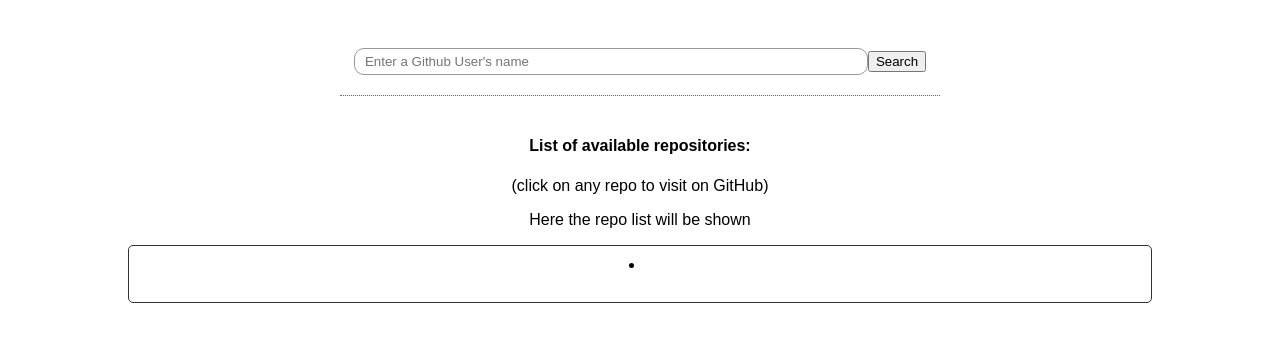
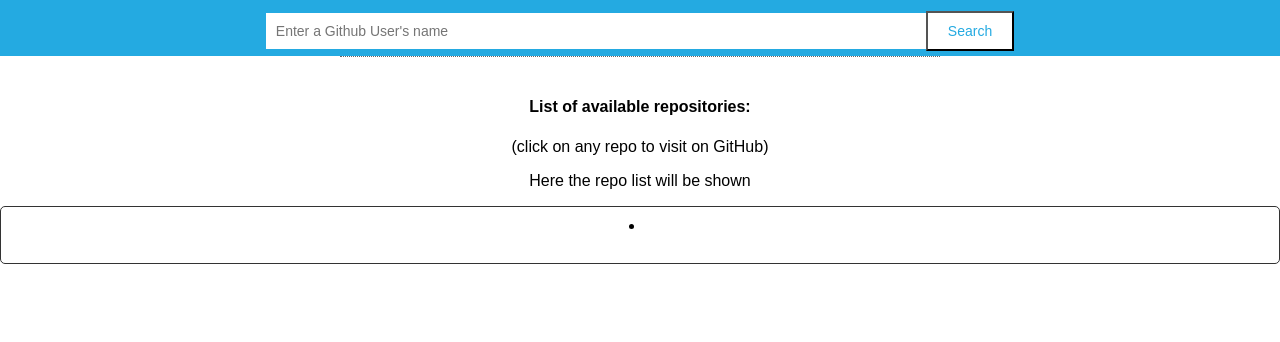
Before and after one commit to manjula-dube/react-redux-workshop, a React (Create React App) app: page / in a window 1280 px wide. Shown: the top 342 px of the page. Built offline with nearby package versions, Linux system fonts and the light colour scheme.

Commit message:
Add action creator and change design

```diff
--- a/src/App.css
+++ b/src/App.css
@@ -1,3 +1,8 @@
+body {
+  margin: 0;
+  padding: 0;
+}
+
 .App {
   text-align: center;
 }
@@ -33,23 +38,34 @@
 
 #root {
     margin: 0 auto;
-    padding-top: 20px;
-    width: 90%;
-    max-width: 1024px;
     text-align: center;
     font-family: "Arial";
 }
 
 .search-bar {
-    margin: 20px;
+    height: 56px;
+    background: #24aae1;
     text-align: center;
 }
 
 input {
+    outline: none;
     width: 50%;
-    padding: 5px 10px;
-    border-radius: 10px;
-    border: 1px solid #999999;
+    padding: 10px;
+    border: none;
+    top: 20%;
+    font-size: 14px;
+    position: relative;
+}
+
+button {
+  outline: none;
+  padding: 10px 20px;
+  background: white;
+  color : #24aae1;
+  top: 20%;
+  font-size: 14px;
+  position: relative;
 }
 
 .busy {
--- /dev/null
+++ b/src/actions/actionCreators.js
@@ -0,0 +1,14 @@
+import { get } from '../utils/request'
+import { setBusy, storeResult } from '../actions/actions'
+
+export const searchActionCreator = (userName) => {
+    return dispatch => {
+        dispatch(setBusy(true))
+        return get(`https://github-user.now.sh?username=${userName}`)
+            .then(data => {
+              dispatch(setBusy(false))
+              dispatch(storeResult(data.data))
+              return data
+            })
+    }
+}
--- a/src/components/Search.js
+++ b/src/components/Search.js
@@ -1,8 +1,7 @@
   import React, { Component } from 'react'
   import { connect } from 'react-redux'
 
-  import { get } from '../utils/request'
-  import { setBusy, storeResult } from '../actions/actions'
+  import { searchActionCreator } from '../actions/actionCreators'
 
   class Search extends Component {
 
@@ -25,12 +24,8 @@
         return
       }
 
-      this.props.dispatch(setBusy(true))
-      get(`https://github-user.now.sh?username=${this.state.userName}`)
-          .then(data => {
-            this.props.dispatch(setBusy(false))
-            this.props.dispatch(storeResult(data.data))
-          })
+      this.props.dispatch(searchActionCreator(this.state.userName))
+
     }
 
     render()  {
```
